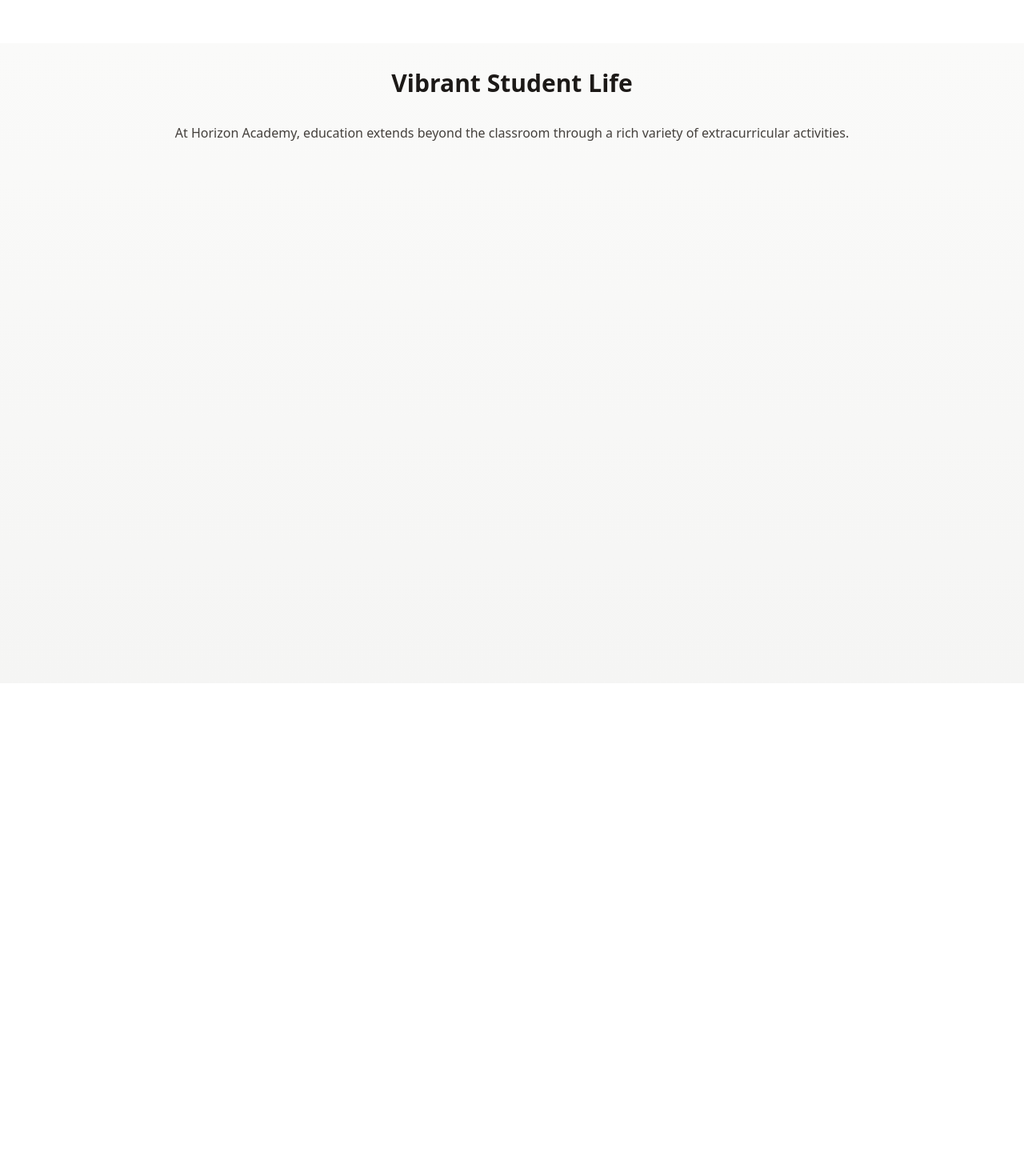
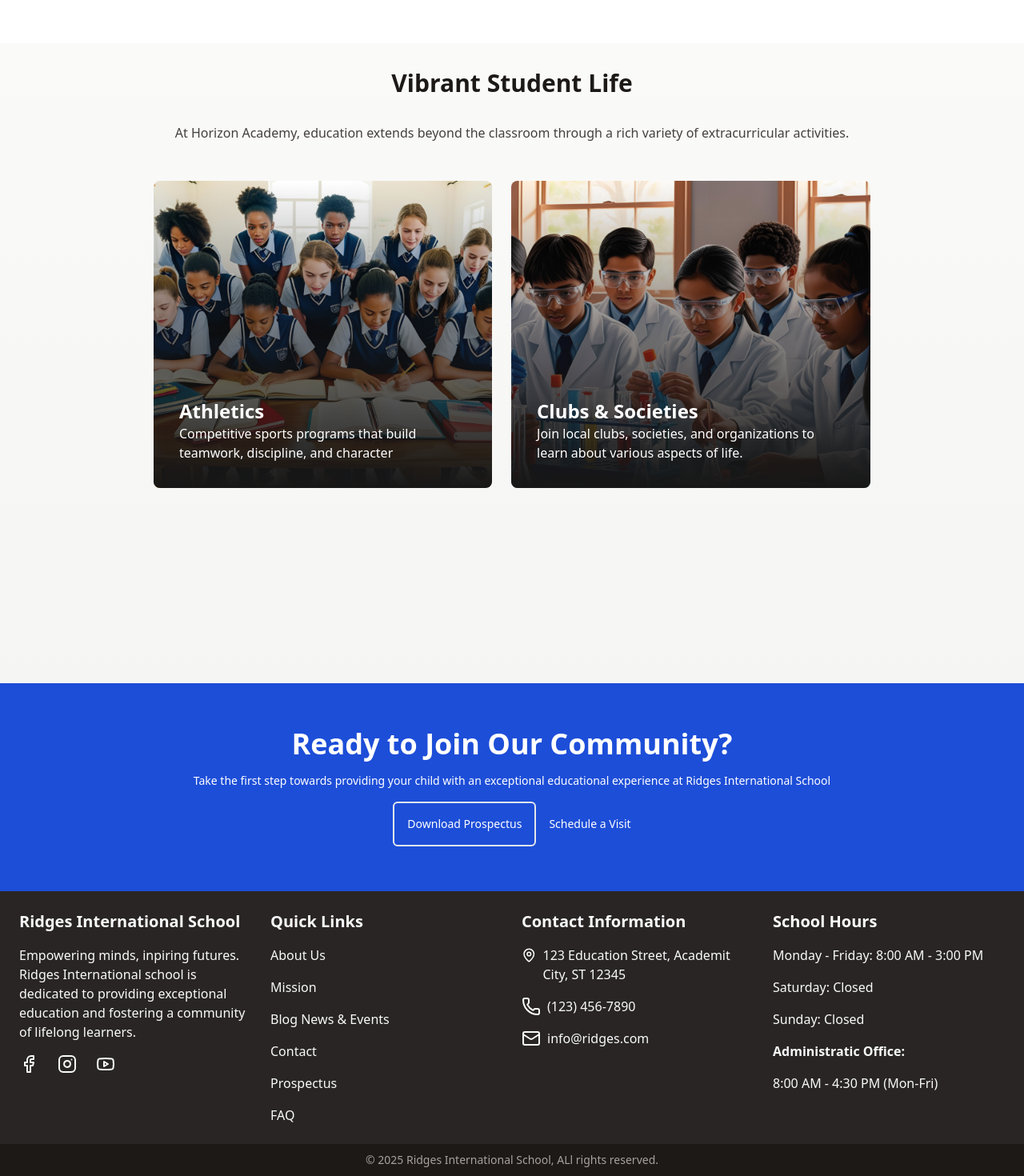
Before and after one commit to RichardOfurum/school-management-system, a Next.js app: page / in a window 1280 px wide. Shown: the part 3062-4532 px from the top of the page at 80% size. Before the commit the page ends 3916 px from the top, so only its background shows below. Built offline with nearby package versions, Linux system fonts and the light colour scheme.

Commit message:
[Add] added the lading page

```diff
--- /dev/null
+++ b/src/app/about/page.tsx
@@ -0,0 +1,11 @@
+import React from 'react'
+
+const AboutPage = () => {
+  return (
+    <div>
+      <h1>About page</h1>
+    </div>
+  )
+}
+
+export default AboutPage
--- /dev/null
+++ b/src/app/blog/[id]/page.tsx
@@ -0,0 +1,11 @@
+import React from 'react'
+
+const BLogDetailsPage = () => {
+  return (
+    <div>
+
+    </div>
+  )
+}
+
+export default BLogDetailsPage
--- /dev/null
+++ b/src/app/blog/page.tsx
@@ -0,0 +1,11 @@
+import React from 'react'
+
+const BlogPage = () => {
+  return (
+    <div>
+      <h1>Blog Page</h1>
+    </div>
+  )
+}
+
+export default BlogPage
--- /dev/null
+++ b/src/app/contact/page.tsx
@@ -0,0 +1,11 @@
+import React from 'react'
+
+const ContactPage = () => {
+  return (
+    <div>
+
+    </div>
+  )
+}
+
+export default ContactPage
--- /dev/null
+++ b/src/app/mission/page.tsx
@@ -0,0 +1,11 @@
+import React from 'react'
+
+const MissionPage = () => {
+  return (
+    <div>
+      <h1>Our Mission Statement</h1>
+    </div>
+  )
+}
+
+export default MissionPage
--- a/src/app/page.tsx
+++ b/src/app/page.tsx
@@ -5,6 +5,8 @@ import Story from "@/components/ui/Story";
 import AcademicExcellence from "@/components/ui/AcademicExcellence";
 import VibrantStudent from "@/components/ui/VibrantStudent";
 import Hero from "@/components/ui/Hero";
+import JoinOurCommunity from "@/components/ui/JoinOurCommunity";
+import Footer from "@/components/ui/Footer";
 
 const Homepage = () => {
   return (
@@ -26,6 +28,10 @@ const Homepage = () => {
             <AcademicExcellence />
 
             <VibrantStudent/>
+
+            <JoinOurCommunity/>
+
+            <Footer/>
         </div>
     </>
   );
--- /dev/null
+++ b/src/app/prospectus/page.tsx
@@ -0,0 +1,11 @@
+import React from 'react'
+
+const page = () => {
+  return (
+    <div>
+      <h1>School Prospectus</h1>
+    </div>
+  )
+}
+
+export default page
--- a/src/components/ui/Footer.tsx
+++ b/src/components/ui/Footer.tsx
@@ -0,0 +1,61 @@
+import { Facebook, Instagram, Mail, MapPin, Phone, Youtube } from 'lucide-react'
+import Link from 'next/link'
+import React from 'react'
+
+const Footer = () => {
+  return (
+    <>
+        <div className='text-gray-50 flex flex-col md:flex-row gap-6 p-4 md:p-6 pt-14 pb-14 bg-stone-800'>
+
+            {/* fist div */}
+            <div className='flex-1 flex-wrap flex flex-col gap-4'>
+                <h1 className='font-semibold text-xl md:text-xl'>Ridges International School </h1>
+                <p className='font-extralight'>Empowering minds, inpiring futures. Ridges International school is dedicated to providing exceptional education and fostering a community of lifelong learners.</p>
+                <div className='flex gap-6 '>
+                    <Facebook />
+                    <Instagram />
+                    <Youtube />
+                </div>
+
+            </div>
+
+            {/* second div  */}
+            <div className='flex-1 flex-wrap flex flex-col gap-4'>
+                <h1 className='font-semibold text-xl'>Quick Links</h1>
+                <Link href="about">About Us</Link>
+                <Link href="mission">Mission</Link>
+                <Link href="blog">Blog News & Events</Link>
+                <Link href="contact">Contact</Link>
+                <Link href="prospectus">Prospectus</Link>
+                <Link href="faq">FAQ</Link>
+            </div>
+
+            {/* third div  */}
+            <div className='flex-1 flex-wrap flex flex-col gap-4'>
+                <h1 className='font-semibold text-xl'>Contact Information</h1>
+                <p className='flex gap-2 font-extralight'><MapPin/> 123 Education Street, Academit City, ST 12345</p>
+                <p className='flex gap-2 font-extralight'><Phone /> (123) 456-7890</p>
+                <p className='flex gap-2 font-extralight'><Mail /> info@ridges.com</p>
+            </div>
+
+            {/* fourth div  */}
+            <div className='flex-1 flex-wrap flex flex-col gap-4'>
+                <h1 className='font-semibold text-xl text-white'>School Hours</h1>
+                <p className='font-extralight'>Monday - Friday: 8:00 AM - 3:00 PM</p>
+                <p className='font-extralight'>Saturday: Closed</p>
+                <p className='font-extralight'>Sunday: Closed</p>
+
+                <h1 className='font-semibold textxl'>Administratic Office:</h1>
+                <p>8:00 AM - 4:30 PM (Mon-Fri)</p>
+            </div>
+
+            </div>
+
+            <div className='bg-stone-900 flex items-center justify-center h-10 text-stone-400'>
+                <span className='text-sm'>&copy; 2025 Ridges International School, ALl rights reserved.</span>
+            </div>
+    </>
+  )
+}
+
+export default Footer
--- /dev/null
+++ b/src/components/ui/JoinOurCommunity.tsx
@@ -0,0 +1,19 @@
+import Link from 'next/link'
+import React from 'react'
+
+const JoinOurCommunity = () => {
+  return (
+    <div className='flex flex-col items-center justify-center bg-blue-700 text-white p-10 gap-4 pt-14 pb-14'>
+        <h1 className='font-semibold text-2xl md:text-4xl text-center'>Ready to Join Our Community?</h1>
+        <p className='font-light text-sm text-center'>Take the first step towards providing your child with an exceptional educational experience at Ridges International School</p>
+
+        <div className='flex gap-4 items-center'>
+            <Link href="/prospectus" className='font-light text-sm border-2 p-4 rounded-md'>Download Prospectus</Link>
+
+            <Link href="/contact" className='font-normal text-sm'>Schedule a Visit</Link>
+        </div>
+    </div>
+  )
+}
+
+export default JoinOurCommunity
--- a/src/components/ui/VibrantStudent.tsx
+++ b/src/components/ui/VibrantStudent.tsx
@@ -1,5 +1,4 @@
 import { motion } from 'framer-motion';
-import BigCard from './BigCard';
 
 export default function VibrantStudent() {
   return (
@@ -13,16 +12,29 @@ export default function VibrantStudent() {
         <h1 className="text-3xl font-bold text-stone-900 mb-8">Vibrant Student Life</h1>
         <p className="text-md text-stone-700 mb-12">At Horizon Academy, education extends beyond the classroom through a rich variety of extracurricular activities.</p>
 
-        <div className='flex flex-col lg:flex-row '>
+        <div className='flex flex-col lg:flex-row gap-6'>
 
-            <div className='bg-red-50 h-10'>
+            <div className="relative bg-[url('/herobg.png')] bg-cover bg-center h-96 flex flex-col justify-end items-start text-white p-8 rounded-lg">
 
-                {/* <BigCard image="/hero.png" title="Athletics" description='Competitive sports programs that build teamwork, discipline, and character.'/> */}
+                <div className="absolute inset-0 bg-gradient-to-t from-neutral-900 to-transparent opacity-100 rounded-lg"></div>
+
+                <p className='z-10 font-semibold text-2xl'>Athletics</p>
+                <p className='z-10 text-left font-light'>Competitive sports programs that build teamwork, discipline, and character</p>
+
             </div>
 
-           <div>
-                {/* <BigCard image="/hero.png" title="Clubs & Societies" description='Join local clubs, societies, and organizations to learn about various aspects of life.'/> */}
-           </div>
+            <div className="relative bg-[url('/hero.png')] bg-cover bg-center h-96 flex flex-col justify-end items-start text-white p-8 rounded-lg">
+
+                <div className="absolute inset-0 bg-gradient-to-t from-neutral-900 to-transparent opacity-100 rounded-lg">
+
+                </div>
+
+                <p className='z-10 font-semibold text-2xl'>Clubs & Societies</p>
+                <p className='z-10 text-left font-light'>
+                  Join local clubs, societies, and organizations to learn about various aspects of life.
+                </p>
+
+            </div>
 
         </div>
 
```
